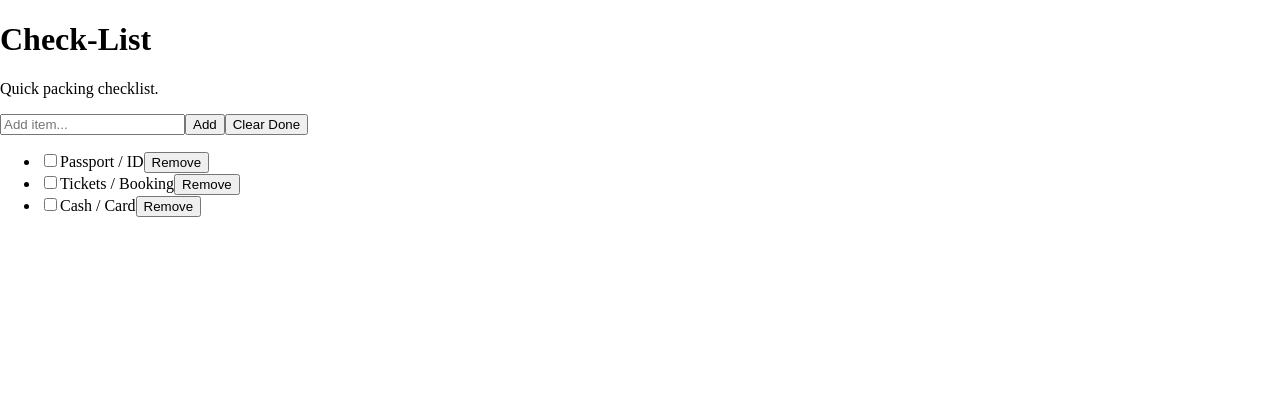
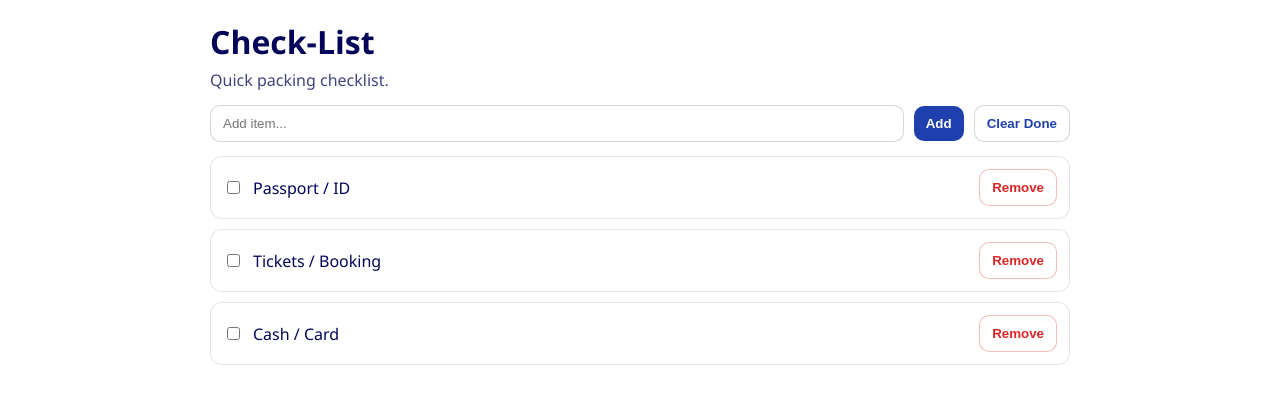
Before and after one commit to Jac3ie/Frontend-TechStack-Learning, an Angular app in the folder trip-planner/: page /check-list in a window 1280 px wide. Shown: the top 404 px of the page. Built offline with nearby package versions, Linux system fonts and the light colour scheme.

Commit message:
Added some decoration to check list page.

```diff
--- a/trip-planner/src/app/check-list/check-list.css
+++ b/trip-planner/src/app/check-list/check-list.css
@@ -0,0 +1,91 @@
+:host {
+    display: block;
+}
+
+* {
+    box-sizing: border-box;
+}
+
+.page {
+    padding: 20px;
+    max-width: 900px;
+    margin: 0 auto;
+    font-family: 'Segoe UI', Tahoma, Geneva, Verdana, sans-serif;
+    color: rgb(4, 4, 88);
+}
+
+h1 {
+    margin: 0 0 6px;
+}
+
+.sub {
+    margin: 0 0 14px;
+    opacity: 0.75;
+}
+
+.row {
+    display: flex;
+    gap: 10px;
+    margin-bottom: 14px;
+    align-items: center;
+}
+
+input {
+    flex: 1;
+    padding: 10px 12px;
+    border-radius: 10px;
+    border: 1px solid rgba(0, 0, 0, 0.16);
+    outline: none;
+}
+
+button {
+    padding: 10px 12px;
+    border-radius: 10px;
+    border: none;
+    background: #1e40af;
+    color: white;
+    font-weight: 700;
+    cursor: pointer;
+}
+
+button.ghost {
+    background: white;
+    color: #1e40af;
+    border: 1px solid rgba(0, 0, 0, 0.16);
+}
+
+button.danger {
+    background: white;
+    color: #dc2626;
+    border: 1px solid rgba(220, 38, 38, 0.3);
+}
+
+.list {
+    list-style: none;
+    padding: 0;
+    margin: 0;
+    display: flex;
+    flex-direction: column;
+    gap: 10px;
+}
+
+.item {
+    display: flex;
+    justify-content: space-between;
+    align-items: center;
+    padding: 12px;
+    border-radius: 12px;
+    border: 1px solid rgba(0, 0, 0, 0.10);
+    background: #fff;
+}
+
+.left {
+    display: flex;
+    gap: 10px;
+    align-items: center;
+}
+
+.item.done span {
+    text-decoration: line-through;
+    opacity: 0.6;
+}
```
